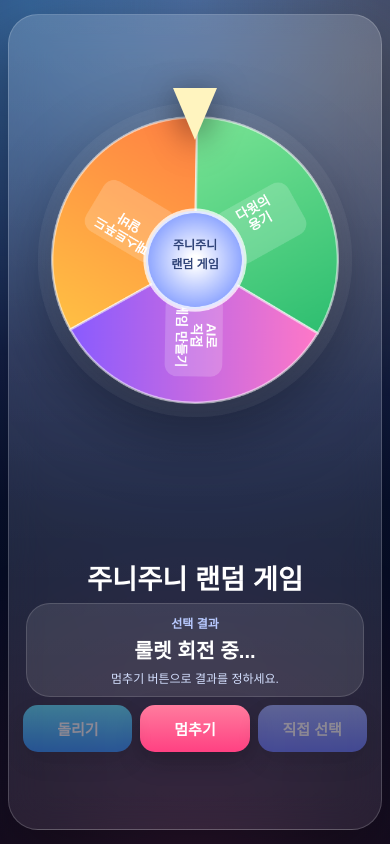
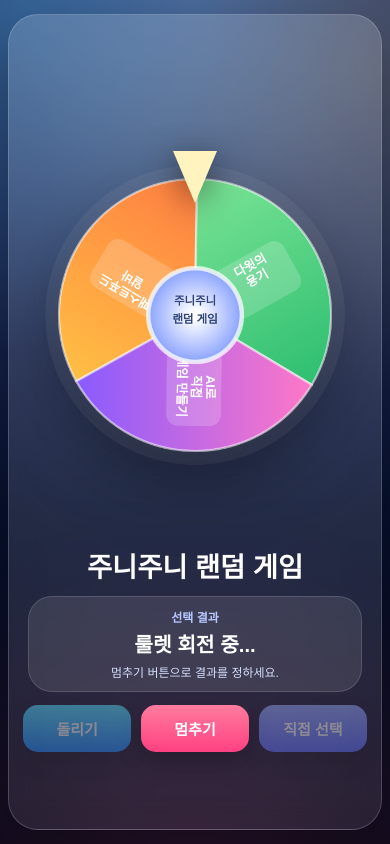
Before and after one commit to davidlee145/JoonyJoonyProject, a plain HTML site: page index.html in a window 390 px wide. Both pictures are taken after a click on the button "돌리기". Drawn offline with Linux system fonts and the light colour scheme.

Commit message:
7th commit

```diff
--- a/index.html
+++ b/index.html
@@ -1,5 +1,6 @@
 <!doctype html>
 <html lang="ko">
+  <!-- MAIN_INDEX_VERSION: 2026-04-30-compact-game-header-gradient-v1 -->
   <head>
     <meta charset="UTF-8" />
     <meta
@@ -7,8 +8,8 @@
       content="width=device-width, initial-scale=1.0, maximum-scale=1.0, user-scalable=no"
     />
     <title>주니주니 랜덤 게임</title>
+    <!-- MAIN_EXTERNAL_VERSION: 2026-04-30-roulette-3slots-no-noah-v1 -->
     <style>
-      @import url("https://fonts.googleapis.com/css2?family=Jua&display=swap");
       * {
         box-sizing: border-box;
         -webkit-tap-highlight-color: transparent;
@@ -359,16 +360,17 @@
         }
         #rouletteScreen .panel {
           height: calc(100dvh - 16px);
-          padding: 10px;
+          padding: 14px 12px;
           grid-template-columns: 1fr;
           grid-template-rows: auto auto;
-          gap: 4px;
+          gap: 12px;
         }
         .wheelWrap {
-          width: min(86vw, calc((100dvh - 250px) * 0.96), 390px);
+          width: min(82vw, calc((100dvh - 285px) * 0.94), 370px);
+          margin-bottom: 4px;
         }
         .info {
-          gap: 8px;
+          gap: 11px;
           align-items: center;
           text-align: center;
         }
@@ -381,9 +383,10 @@
           font-size: clamp(24px, 7vw, 34px);
         }
         .result {
-          padding: 10px 12px;
-          min-height: 66px;
+          padding: 11px 12px;
+          min-height: 72px;
           width: min(96%, 420px);
+          margin-top: 2px;
         }
         .result strong {
           font-size: clamp(18px, 5.2vw, 24px);
@@ -396,7 +399,8 @@
         .controls {
           width: 100%;
           justify-content: center;
-          gap: 8px;
+          gap: 10px;
+          margin-top: 2px;
         }
         .action {
           min-width: 31%;
@@ -418,7 +422,7 @@
       }
       @media (max-height: 700px) {
         .wheelWrap {
-          width: min(74vw, calc((100dvh - 220px) * 0.92), 320px);
+          width: min(72vw, calc((100dvh - 235px) * 0.9), 310px);
         }
         .title {
           font-size: 24px;
@@ -549,12 +553,49 @@
           result: null,
           lastTick: 0,
         };
-
+        const audio = (() => {
+          let ac = null;
+          function C() {
+            const A = window.AudioContext || window.webkitAudioContext;
+            if (!A) return null;
+            if (!ac) ac = new A();
+            if (ac.state === "suspended") ac.resume();
+            return ac;
+          }
+          function tone(f, d = 0.07, type = "triangle", v = 0.045, delay = 0) {
+            const a = C();
+            if (!a) return;
+            const o = a.createOscillator(),
+              g = a.createGain(),
+              t = a.currentTime + delay;
+            o.type = type;
+            o.frequency.setValueAtTime(f, t);
+            g.gain.setValueAtTime(0.0001, t);
+            g.gain.exponentialRampToValueAtTime(v, t + 0.01);
+            g.gain.exponentialRampToValueAtTime(0.0001, t + d);
+            o.connect(g).connect(a.destination);
+            o.start(t);
+            o.stop(t + d + 0.03);
+          }
+          return {
+            unlock: C,
+            start: () => {
+              tone(360);
+              tone(620, 0.1, "triangle", 0.05, 0.05);
+            },
+            tick: () => tone(920, 0.032, "square", 0.02),
+            stop: () => tone(280, 0.12, "sawtooth", 0.04),
+            win: () => {
+              tone(523, 0.1);
+              tone(659, 0.1, "triangle", 0.05, 0.08);
+              tone(784, 0.16, "triangle", 0.06, 0.16);
+            },
+          };
+        })();
         function show(name) {
           Object.values(screens).forEach((s) => s.classList.add("hidden"));
           screens[name].classList.remove("hidden");
         }
-
         function intro() {
           show("intro");
           requestAnimationFrame(() => {
@@ -646,6 +687,7 @@
             const tick = Math.floor(state.rot / (TAU / 16));
             if (tick !== state.lastTick) {
               state.lastTick = tick;
+              audio.tick();
             }
           } else if (state.stopping && state.anim) {
             const a = state.anim;
@@ -665,6 +707,8 @@
         }
         function startSpin() {
           if (state.spinning || state.stopping) return;
+          audio.unlock();
+          audio.start();
           direct = false;
           state.result = null;
           state.spinning = true;
@@ -677,6 +721,7 @@
         }
         function stopSpin() {
           if (!state.spinning) return;
+          audio.stop();
           state.spinning = false;
           state.stopping = true;
           stopBtn.disabled = true;
@@ -694,6 +739,7 @@
           status.textContent = "결과 확인 중...";
         }
         function finish(o) {
+          audio.win();
           spinBtn.disabled = false;
           selectBtn.disabled = false;
           resultText.textContent = o.title;
@@ -715,6 +761,8 @@
           direct = true;
           resultText.textContent = "원하는 룰렛 칸을 눌러 직접 선택하세요!";
           status.textContent = "모바일은 터치, PC는 마우스로 선택합니다.";
+          audio.unlock();
+          audio.tick();
         }
         function indexFromPointer(e) {
           const r = wheel.getBoundingClientRect(),
@@ -746,6 +794,7 @@
           gameTitle.textContent = o.title;
           show("game");
           const iframe = document.createElement("iframe");
+          iframe.allow = "autoplay";
           if (BUILD_MODE === "single") {
             iframe.srcdoc = decodeBase64Utf8(GAME_SOURCES[id]);
           } else {
```
